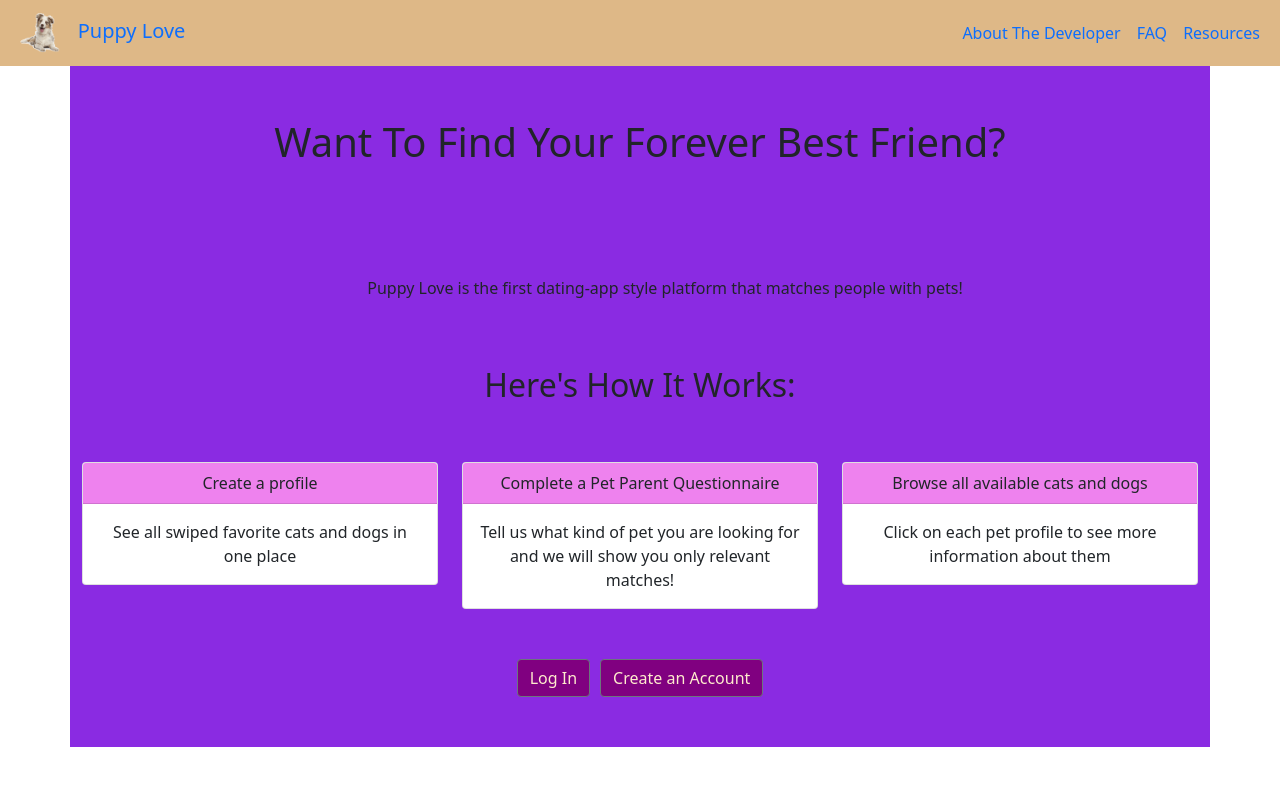
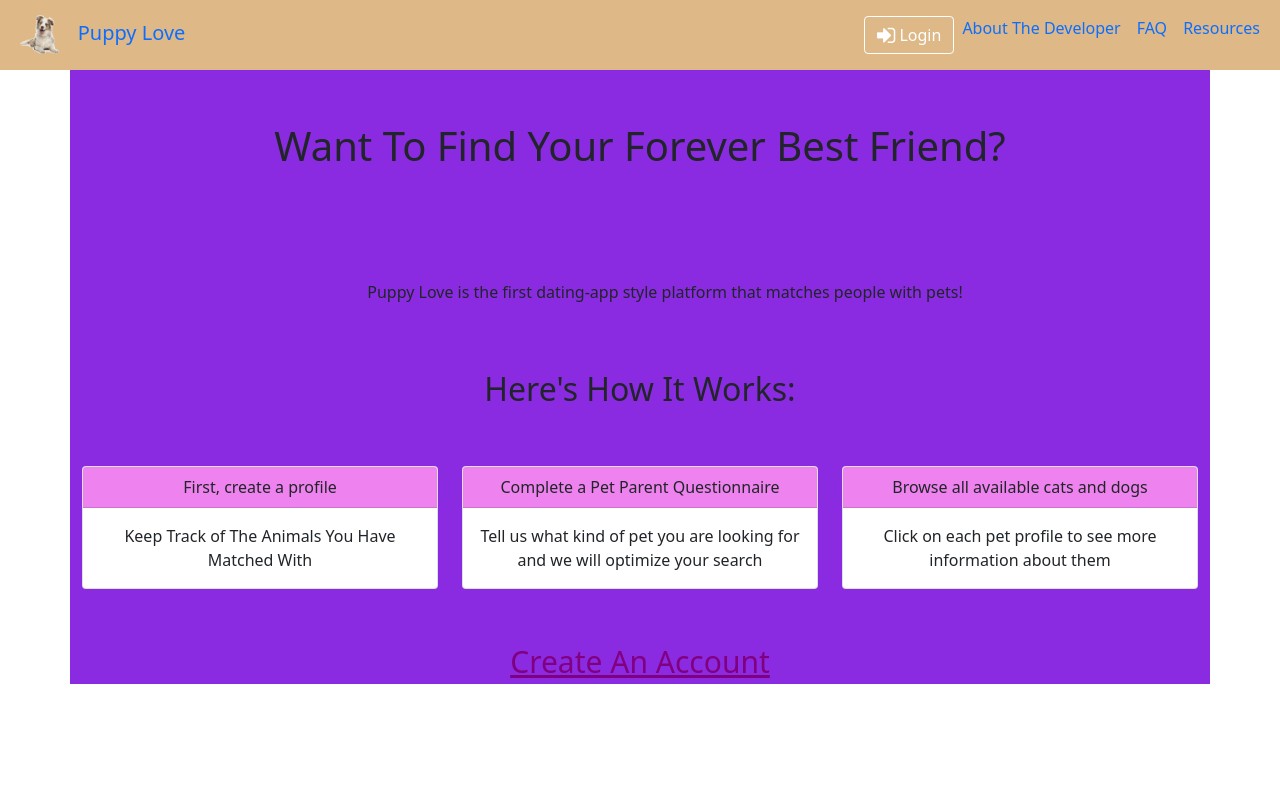
Before and after one commit to isenanm44/PawsForeverProject, a React (Create React App) app: page / in a window 1280 px wide. Shown: the top 786 px of the page. Built offline with nearby package versions, Linux system fonts and the light colour scheme.

Commit message:
Completed Log In Modal and Began Sign Up Form And Page

```diff
--- a/src/App.js
+++ b/src/App.js
@@ -3,7 +3,7 @@ import "./App.css";
 import Header from "./components/Header";
 import { Routes, Route } from "react-router-dom";
 import HomePage from './pages/HomePage';
-import LoginPage from './pages/LoginPage';
+import SignUpPage from './user/SignUpPage';
 
 function App() {
   return (
@@ -11,7 +11,7 @@ function App() {
       <Header />
       <Routes>
         <Route path='/' element={<HomePage />} />
-        <Route path='/login' element={<LoginPage />} />
+        <Route path='/signUp' element={<SignUpPage />} />
       </Routes>
     </div>
   );
--- a/src/app/store.js
+++ b/src/app/store.js
@@ -1,8 +1,8 @@
 import { configureStore } from '@reduxjs/toolkit';
-import counterReducer from '../features/counter/counterSlice';
+import { userReducer } from '../user/userSlice';
 
 export const store = configureStore({
   reducer: {
-    counter: counterReducer,
+    user: userReducer
   },
 });
--- a/src/components/Header.js
+++ b/src/components/Header.js
@@ -2,6 +2,7 @@ import { Navbar, NavbarBrand, NavItem, Collapse, NavbarToggler, Card, CardImg, C
 import aladdin from "../images/aladdin.png";
 import { NavLink } from "react-router-dom";
 import { useState } from "react";
+import UserLoginForm from "../user/LoginForm";
 
 const HomePage = () => {
   const [menuOpen, setMenuOpen] = useState(false);
@@ -14,6 +15,7 @@ const HomePage = () => {
         <NavbarToggler onClick={() => setMenuOpen(!menuOpen)} />
         <Collapse navbar isOpen={menuOpen}>
           <Nav className="ms-auto" navbar>
+            <UserLoginForm />
             <NavLink to="/" className="nav-link">
               About The Developer
             </NavLink>
--- a/src/pages/HomePage.js
+++ b/src/pages/HomePage.js
@@ -1,5 +1,7 @@
 import React from "react";
-import { Col, Row, Container, Card, CardBody, CardHeader, Button } from "reactstrap";
+import { Col, Row, Container, Card, CardBody, CardHeader, Button, Nav, NavItem } from "reactstrap";
+import { NavLink } from "react-router-dom";
+import UserLoginForm from "../user/LoginForm";
 
 const HomePage = () => {
   return (
@@ -24,16 +26,14 @@ const HomePage = () => {
       <Row>
         <Col col="sm-6">
           <Card className="card text-center">
-            <CardHeader style={{ backgroundColor: "violet" }}>Create a profile</CardHeader>
-            <CardBody>See all swiped favorite cats and dogs in one place</CardBody>
+            <CardHeader style={{ backgroundColor: "violet" }}>First, create a profile</CardHeader>
+            <CardBody>Keep Track of The Animals You Have Matched With</CardBody>
           </Card>
         </Col>
         <Col col="sm-6" style={{ marginBottom: "50px" }}>
           <Card className="card text-center">
             <CardHeader style={{ backgroundColor: "violet" }}>Complete a Pet Parent Questionnaire</CardHeader>
-            <CardBody>
-              Tell us what kind of pet you are looking for and we will show you only relevant matches!
-            </CardBody>
+            <CardBody>Tell us what kind of pet you are looking for and we will optimize your search</CardBody>
           </Card>
         </Col>
         <Col col="sm-6">
@@ -46,12 +46,14 @@ const HomePage = () => {
 
       <Row>
         <Col style={{ display: "flex", justifyContent: "center", alignItems: "center" }}>
-          <Button style={{ marginBottom: "50px", backgroundColor: "purple", color: "blanchedalmond" }}>Log In</Button>
-          <Button
-            style={{ marginBottom: "50px", marginLeft: "10px", color: "blanchedalmond", backgroundColor: "purple" }}
-          >
-            Create an Account
-          </Button>
+          <Nav>
+            <NavItem>
+              <NavLink
+                style={{color: 'purple', fontSize: 30, marginBottom: '100px'}}
+                to='/signUp'> Create An Account
+              </NavLink>
+            </NavItem>
+          </Nav>
         </Col>
       </Row>
     </Container>
--- a/src/pages/LoginPage.js
+++ /dev/null
@@ -1,12 +0,0 @@
-import { useState } from "react";
-import { Form, Formik, Field, ErrorMessage } from "formik";
-import { Button, Col, Row, Container } from "reactstrap";
-
-const UserLoginForm = () => {
-  const [password, setPassword] = useState("");
-  const [username, setUsername] = useState("");
-
-
-};
-
-export default UserLoginForm;
--- /dev/null
+++ b/src/user/LoginForm.js
@@ -0,0 +1,96 @@
+import { useState } from "react";
+import { useSelector, useDispatch } from "react-redux";
+import { setCurrentUser, selectCurrentUser } from "./userSlice";
+import { Modal, ModalHeader, ModalBody, FormGroup, Label, Button } from "reactstrap";
+import { Formik, Field, Form, ErrorMessage } from "formik";
+import aladdin from '../images/aladdin.png'
+
+const UserLoginForm = () => {
+  const [loginModalOpen, setLoginModalOpen] = useState(false);
+
+  const currentUser = useSelector(selectCurrentUser);
+
+  const dispatch = useDispatch();
+
+  const handleLogin = (values) => {
+    const currentUser = {
+      id: Date.now(),
+      avatar: aladdin,
+      username: values.username,
+      password: values.password,
+    };
+    dispatch(setCurrentUser(currentUser));
+    setLoginModalOpen(false);
+  };
+
+  const validateUserLoginForm = (values) => {
+    const errors = {};
+    if (!values.username) {
+      errors.username = 'Required';
+
+    } else if (values.username.length < 6) {
+      errors.username = 'Must be at least 6 characters';
+    }
+    if(!values.password) {
+      errors.values = 'Required';
+    }
+
+    if (values.username.length > 15) {
+      errors.username = 'Cannot exceed 15 characters;'
+    }
+
+    if (values.password.length < 8) {
+      errors.password = 'Must be at least 8 characters';
+    }
+    return errors;
+  }
+
+  return (
+    <>
+      <span className="navbar-text ml-auto">
+        {currentUser ? (
+          <div style={{ width: "4rem", height: "4rem" }}>
+            <img src={currentUser.aladdin} alt={"user"} style={{ width: "100%", height: "100%" }} />
+          </div>
+        ) : (
+          <Button outline onClick={() => setLoginModalOpen(true)} style={{ color: "white", border: "1px solid white" }}>
+            <i className="fa fa-sign-in fa-lg" /> Login
+          </Button>
+        )}
+      </span>
+      <Modal isOpen={loginModalOpen}>
+        <ModalHeader toggle={() => setLoginModalOpen(false)}>Login</ModalHeader>
+        <ModalBody>
+          <Formik
+            initialValues={{
+              username: "",
+              password: "",
+            }}
+            onSubmit={handleLogin}
+            validate={validateUserLoginForm}
+          >
+            <Form>
+              <FormGroup>
+                <Label htmlFor="username">Username</Label>
+                <Field id="username" name="username" placeholder="Username" className="form-control" />
+                <ErrorMessage name="username">{(msg) => <p className="text-danger">{msg}</p>}</ErrorMessage>
+              </FormGroup>
+              <FormGroup>
+                <Label htmlFor="password">Password</Label>
+                <Field id="password" name="password" placeholder="Password" className="form-control" />
+                <ErrorMessage name="password">{(msg) => <p className="text-danger">{msg}</p>}</ErrorMessage>
+              </FormGroup>
+              <Button type="submit" color="primary">
+                Login
+              </Button>
+            </Form>
+          </Formik>
+        </ModalBody>
+      </Modal>
+    </>
+  );
+};
+
+export default UserLoginForm;
+
+//make this a modal that pops up to log user in. eventually, I will add session and user tokens to this
--- /dev/null
+++ b/src/user/SignUpPage.js
@@ -0,0 +1,15 @@
+import { Col, Row, Container } from 'reactstrap';
+
+const SignUpPage = () => {
+	return (
+		<Container>
+			<Row>
+				<Col sm='5'>
+					<h3>Sign Up</h3>
+				</Col>
+			</Row>
+		</Container>
+	)
+}
+
+export default SignUpPage;
--- /dev/null
+++ b/src/user/userSlice.js
@@ -0,0 +1,19 @@
+import { createSlice } from "@reduxjs/toolkit";
+
+const initialState = {
+  currentUser: null,
+};
+
+const userSlice = createSlice({
+  name: "user",
+  initialState,
+  reducers: {
+    setCurrentUser: (state, action) => {
+      return { ...state, currentUser: action.payload };
+    },
+  },
+});
+
+export const userReducer = userSlice.reducer;
+export const { setCurrentUser } = userSlice.actions;
+export const selectCurrentUser = (state) => state.user.currentUser;
```
